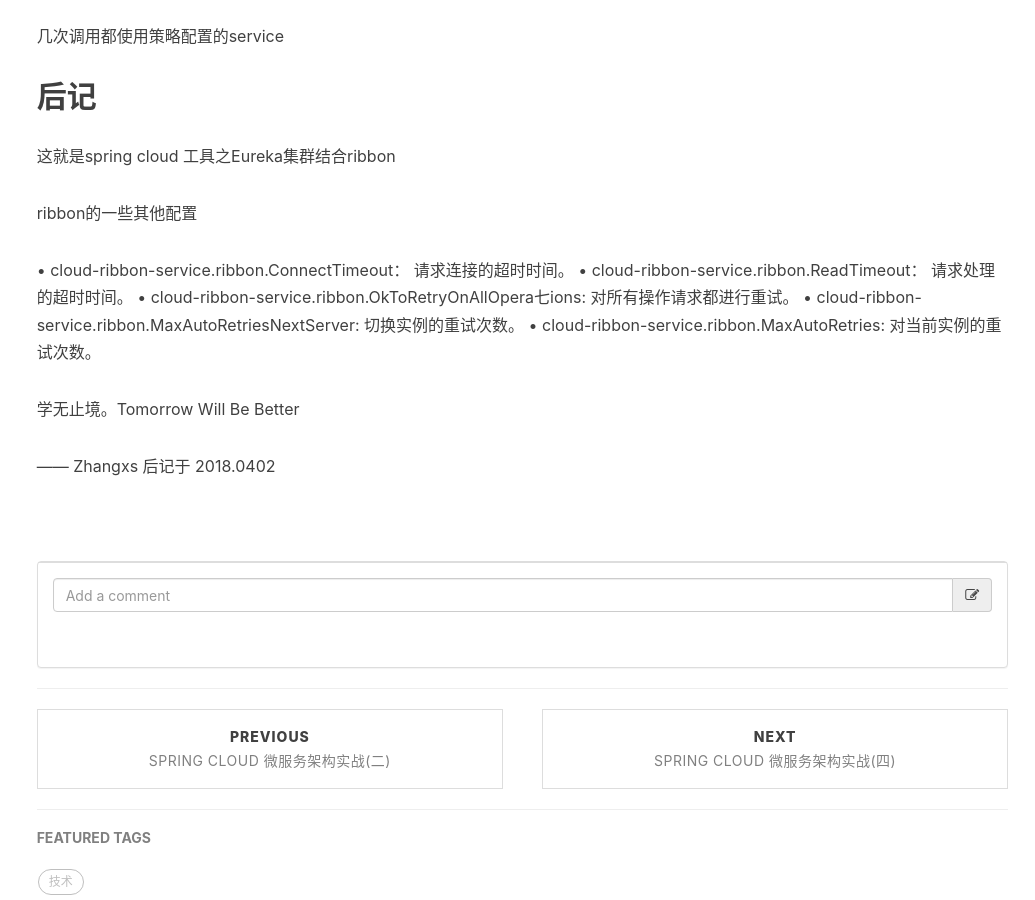
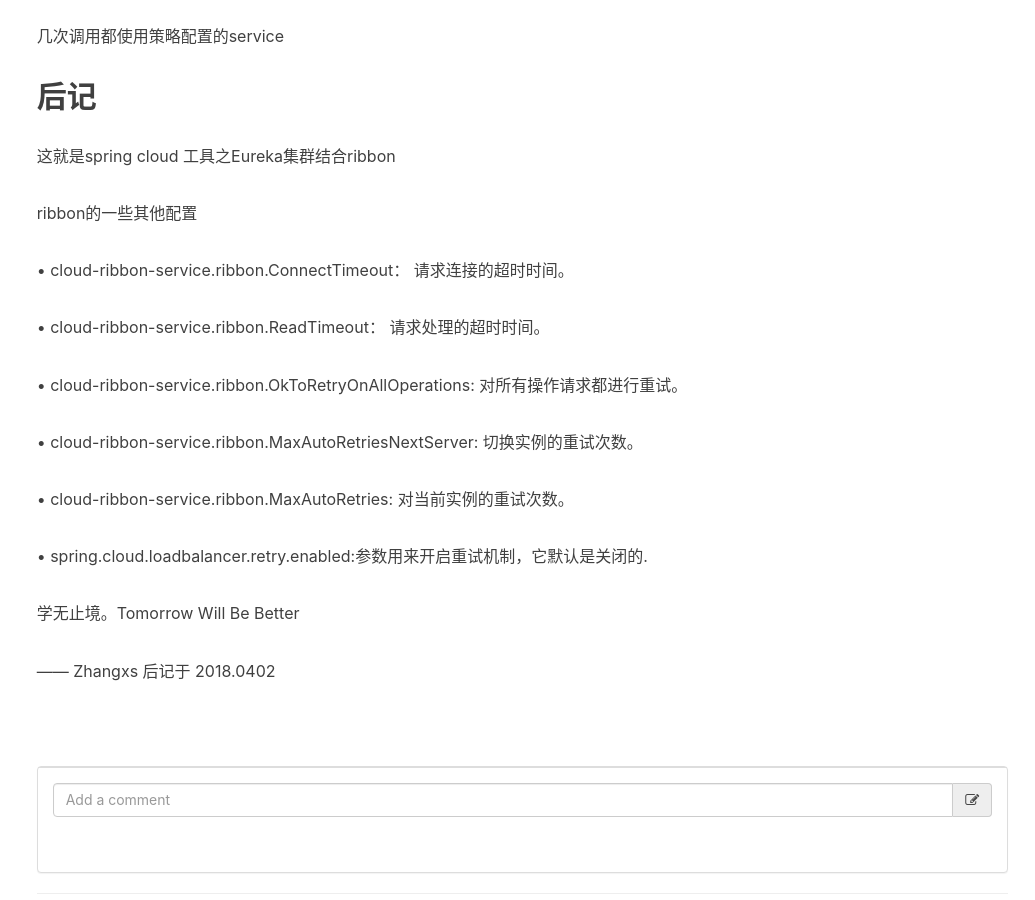
Before and after one commit to mrzhangxisheng/mrzhangxisheng.github.io, a Jekyll site: the page built from _posts/2018-04-02-springcloud_3-2018.markdown, in a window 1280 px wide and 900 px high, scrolled down 9253 px. Shown: the whole window, without its empty margins (245-1280 px from the left). Built offline with Jekyll 4.4.1, drawn with Linux system fonts in a browser that asks for light colours; nearby versions of some CDN libraries; comment, search, counter and statistics services are not loaded.

Commit message:
Update 2018-04-02-springcloud_3-2018.markdown

```diff
--- a/_posts/2018-04-02-springcloud_3-2018.markdown
+++ b/_posts/2018-04-02-springcloud_3-2018.markdown
@@ -410,10 +410,17 @@
 ribbon的一些其他配置
 
 • cloud-ribbon-service.ribbon.ConnectTimeout： 请求连接的超时时间。
+
 • cloud-ribbon-service.ribbon.ReadTimeout： 请求处理的超时时间。
-• cloud-ribbon-service.ribbon.OkToRetryOnAllOpera七ions: 对所有操作请求都进行重试。
+
+• cloud-ribbon-service.ribbon.OkToRetryOnAllOperations: 对所有操作请求都进行重试。
+
 • cloud-ribbon-service.ribbon.MaxAutoRetriesNextServer: 切换实例的重试次数。
+
 • cloud-ribbon-service.ribbon.MaxAutoRetries: 对当前实例的重试次数。
+
+• spring.cloud.loadbalancer.retry.enabled:参数用来开启重试机制，它默认是关闭的.
+
 
 
 学无止境。Tomorrow Will Be Better
```
